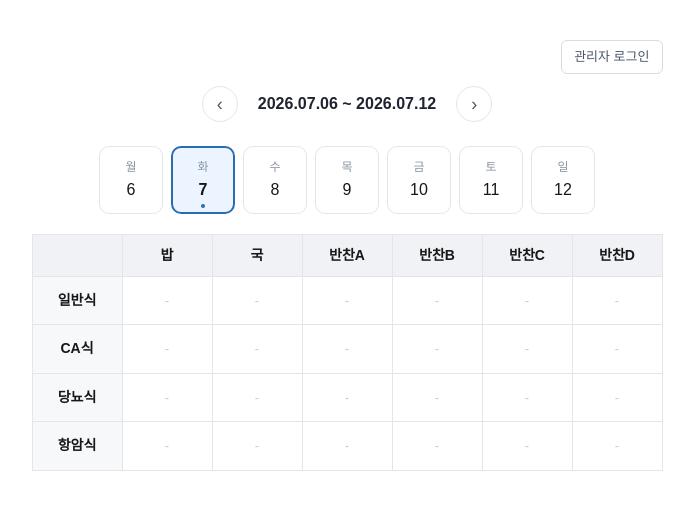
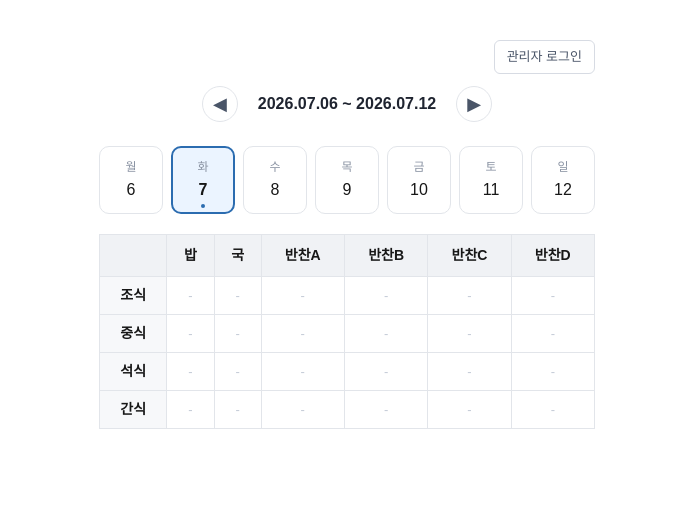
Before and after one commit to ajiseopapa/meal-planner, a Next.js app: page / in a window 1280 px wide. Shown: the top 510 px of the page, without its empty margins (293-987 px from the left). Built offline with nearby package versions, Linux system fonts and the light colour scheme; no server answers.

Commit message:
인코딩 깨짐 수정 및 스타일 보완

```diff
--- a/app/MealPlannerClient.tsx
+++ b/app/MealPlannerClient.tsx
@@ -3,7 +3,7 @@
 import { useState, type CSSProperties } from "react";
 import { useRouter } from "next/navigation";
 
-const MEAL_TYPES = ["일반식", "CA식", "당뇨식", "항암식"];
+const MEAL_TYPES = ["조식", "중식", "석식", "간식"];
 const CATEGORIES = ["밥", "국", "반찬A", "반찬B", "반찬C", "반찬D"];
 const DAY_LABELS = ["월", "화", "수", "목", "금", "토", "일"];
 
@@ -43,7 +43,7 @@ export default function MealPlannerClient({ isAdmin }: { isAdmin: boolean }) {
   const [editingKey, setEditingKey] = useState<string | null>(null);
   const [draft, setDraft] = useState("");
 
-  // 로그인 폼 상태
+  // 로그인 관련 상태
   const [showLogin, setShowLogin] = useState(false);
   const [passwordInput, setPasswordInput] = useState("");
   const [loginError, setLoginError] = useState("");
@@ -105,7 +105,7 @@ export default function MealPlannerClient({ isAdmin }: { isAdmin: boolean }) {
       }
       setShowLogin(false);
       setPasswordInput("");
-      router.refresh(); // 서버 컴포넌트가 쿠키 다시 읽도록
+      router.refresh(); // 서버 컴포넌트가 쿠키를 다시 읽도록
     } catch {
       setLoginError("네트워크 오류가 발생했습니다.");
     } finally {
@@ -174,7 +174,7 @@ export default function MealPlannerClient({ isAdmin }: { isAdmin: boolean }) {
         )}
       </div>
 
-      {/* 주간 네비게이터 */}
+      {/* 주간 네비게이션 */}
       <div
         style={{
           display: "flex",
@@ -185,13 +185,13 @@ export default function MealPlannerClient({ isAdmin }: { isAdmin: boolean }) {
         }}
       >
         <button onClick={goPrevWeek} aria-label="이전 주" style={navBtnStyle}>
-          ‹
+          ◀
         </button>
         <button onClick={goToday} style={dateBtnStyle}>
           {formatDate(weekStart)} ~ {formatDate(weekEnd)}
         </button>
         <button onClick={goNextWeek} aria-label="다음 주" style={navBtnStyle}>
-          ›
+          ▶
         </button>
       </div>
 
@@ -355,41 +355,33 @@ const tdStyle: CSSProperties = {
   border: "1px solid #e2e5ea",
   padding: "8px",
   textAlign: "center",
-  minWidth: 90,
 };
 
-const registerBtnStyle: CSSProperties = {
-  border: "1px dashed #b7c0cc",
-  background: "#fff",
-  color: "#8a93a3",
-  borderRadius: 6,
-  padding: "6px 10px",
+const valueBtnStyle: CSSProperties = {
+  border: "none",
+  background: "transparent",
   cursor: "pointer",
   fontSize: 13,
+  color: "#1f2430",
   width: "100%",
 };
 
-const valueBtnStyle: CSSProperties = {
-  border: "1px solid #d7dbe3",
-  background: "#fafbfc",
-  borderRadius: 6,
-  padding: "6px 10px",
-  cursor: "pointer",
-  fontSize: 13,
-  width: "100%",
-  color: "#1f2430",
-};
-
 const valueTextStyle: CSSProperties = {
-  display: "inline-block",
-  padding: "6px 10px",
   fontSize: 13,
   color: "#1f2430",
 };
 
+const registerBtnStyle: CSSProperties = {
+  border: "1px dashed #c3cad6",
+  background: "transparent",
+  cursor: "pointer",
+  fontSize: 12,
+  color: "#8a93a3",
+  borderRadius: 6,
+  padding: "4px 10px",
+};
+
 const emptyTextStyle: CSSProperties = {
-  display: "inline-block",
-  padding: "6px 10px",
   fontSize: 13,
-  color: "#c3c9d3",
+  color: "#c3cad6",
 };
```
